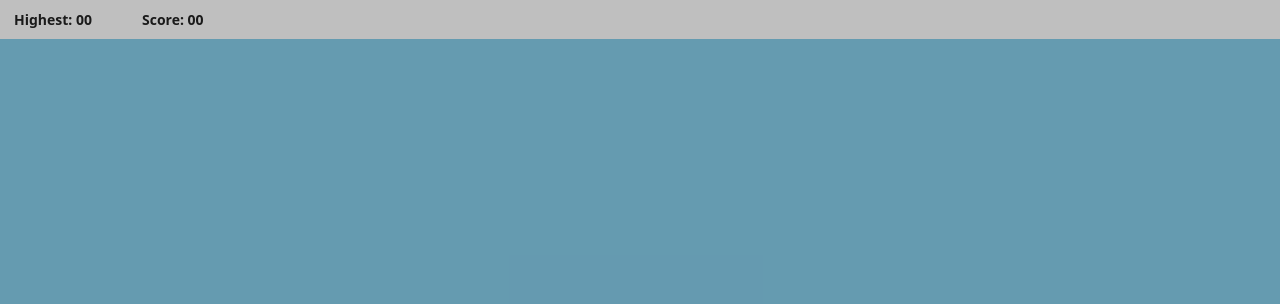
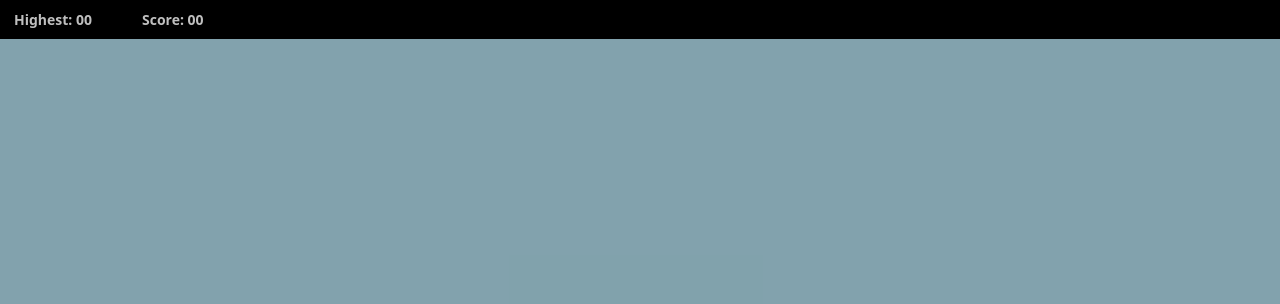
Before and after one commit to sh784690/Flofy-bird, a plain HTML site: page index.html in a window 1280 px wide. Shown: the top 304 px of the page. Drawn offline with Linux system fonts and the light colour scheme.

Commit message:
Update index.html

```diff
--- a/index.html
+++ b/index.html
@@ -6,15 +6,16 @@
 <title>Fluffy Bird</title>
 <style>
   :root{
-    --sky:#87ceeb;
+    /*--sky:#87ceeb;   */
+    --sky: lightblue;
    /* --pipe:#228B22;  */
     --pipe: green;
     --hud:#222;
   }
-  html,body{
+  body{
     margin:0;
     height:100%;
-    /*background:var(--sky);*/
+    background: black;
     font-family: system-ui, -apple-system, Segoe UI, Roboto, "Helvetica Neue", Arial, "Noto Sans Bengali", sans-serif;
     overflow:hidden;
   }
@@ -24,13 +25,15 @@
     align-items:center;
     height:100%;
     background:var(--sky);
+
   }
   .hud{
     width:100%;
     display:flex;
     gap:50px;
     color:var(--hud);
-    background:white;
+    background:black;
+    color: white;
     font-size:14px;
     font-weight:700;
     padding: 10px 14px;
@@ -131,9 +134,9 @@
   const gameOverSound = document.getElementById('gameOverSound');
 
   const W = cvs.width, H = cvs.height;
-  const GRAVITY = 0.45, JUMP_V = -7.5, PIPE_GAP = 150, PIPE_W = 78, PIPE_SPEED = 2.2;
-  const SPAWN_EVERY = 210;
-  const BIRD_R = 14;
+  const GRAVITY = 0.45, JUMP_V = -7.5, PIPE_GAP = 130, PIPE_W = 80, PIPE_SPEED = 2.8;
+  const SPAWN_EVERY = 280;
+  const BIRD_R = 15;
 
   // Bird animation frames
   const birdFrames = [
@@ -148,7 +151,7 @@
 
   function reset(){
     pipes=[]; score=0; spawnTicker=0;
-    bird={x:58,y:H*0.4,vy:0,rot:0};
+    bird={x:160,y:H*0.4,vy:0,rot:0};
     gameOver=false;
     updateHud();
   }
@@ -223,7 +226,7 @@
     const img = birdFrames[birdFrameIndex];
     if(img.complete){
        //ctx.drawImage(img,-20,-15,40,30);
-      ctx.drawImage(img,-34,-24,50,50)
+      ctx.drawImage(img,-31,-25,50,50)
     } else {
       ctx.fillStyle='yellow';
       ctx.beginPath();ctx.arc(0,0,BIRD_R,0,2*Math.PI);ctx.fill();
```
